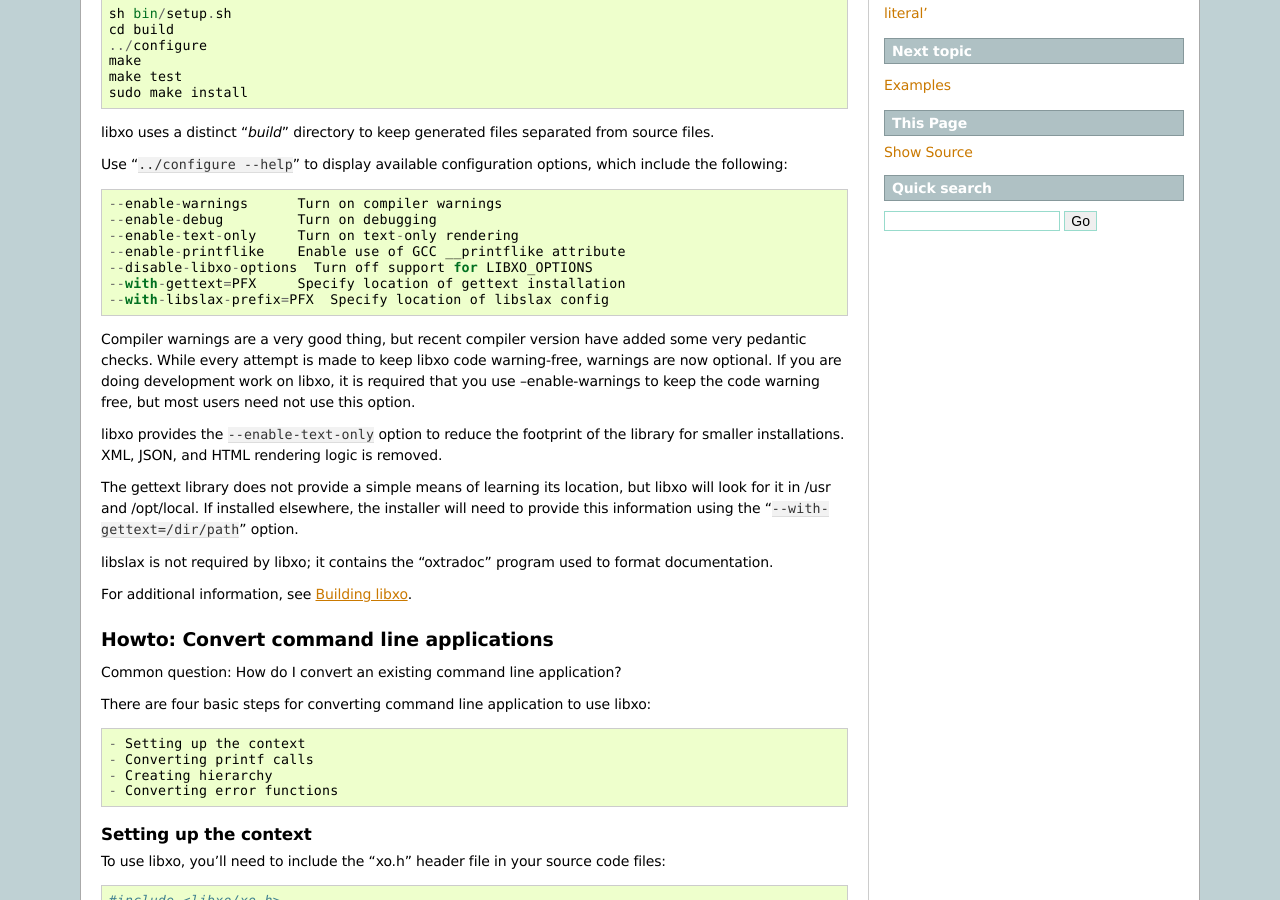
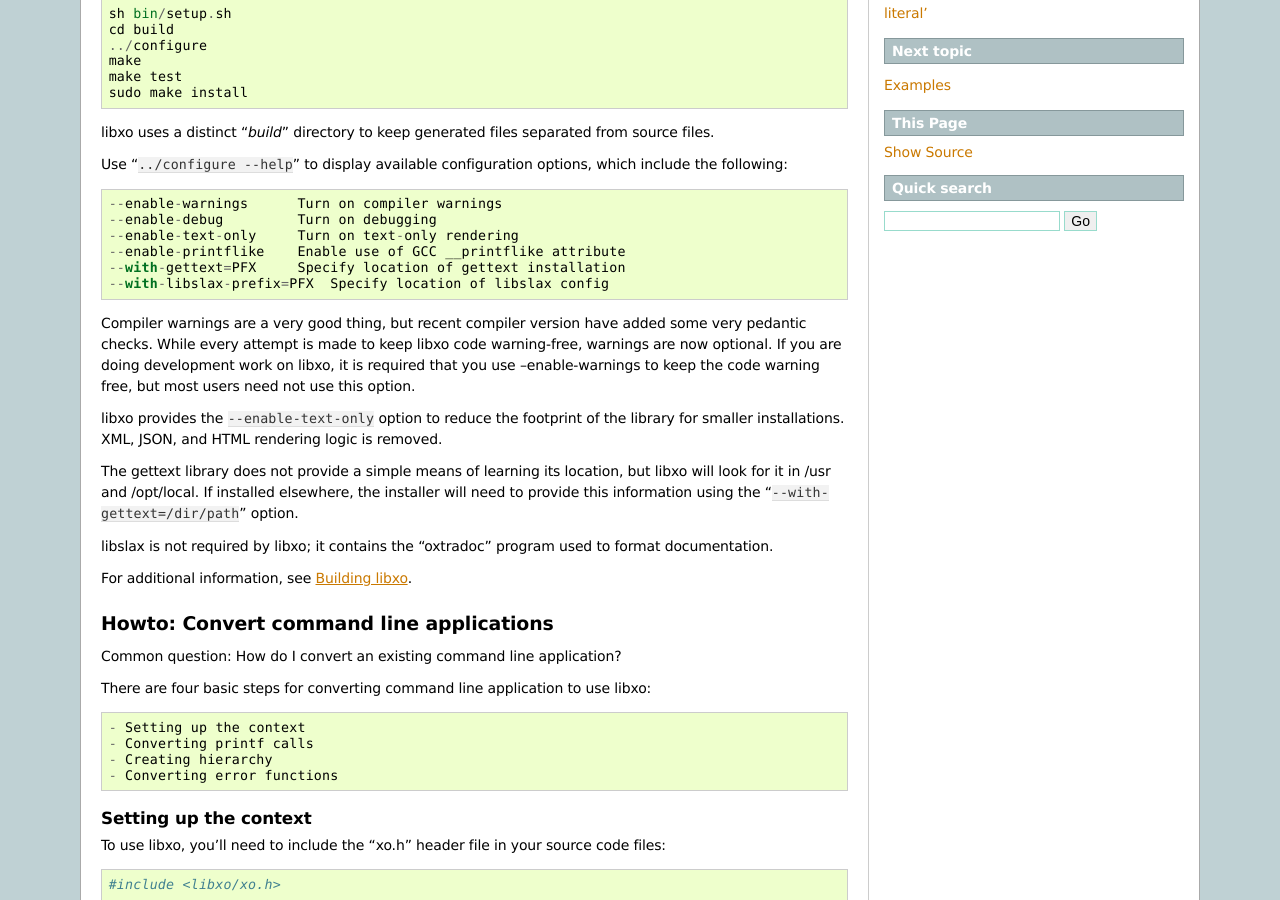
Before and after one commit to Juniper/libxo, a Sphinx documentation site: the page built from doc/howto.rst, in a window 1280 px wide and 900 px high, scrolled down 430 px. Built offline with Sphinx 7.4.7, drawn with Linux system fonts in a browser that asks for light colours.

Commit message:
remove docs for LIBXO_OPTIONS

```diff
--- a/doc/howto.rst
+++ b/doc/howto.rst
@@ -45,7 +45,6 @@ options, which include the following::
   --enable-debug         Turn on debugging
   --enable-text-only     Turn on text-only rendering
   --enable-printflike    Enable use of GCC __printflike attribute
-  --disable-libxo-options  Turn off support for LIBXO_OPTIONS
   --with-gettext=PFX     Specify location of gettext installation
   --with-libslax-prefix=PFX  Specify location of libslax config
 
```
